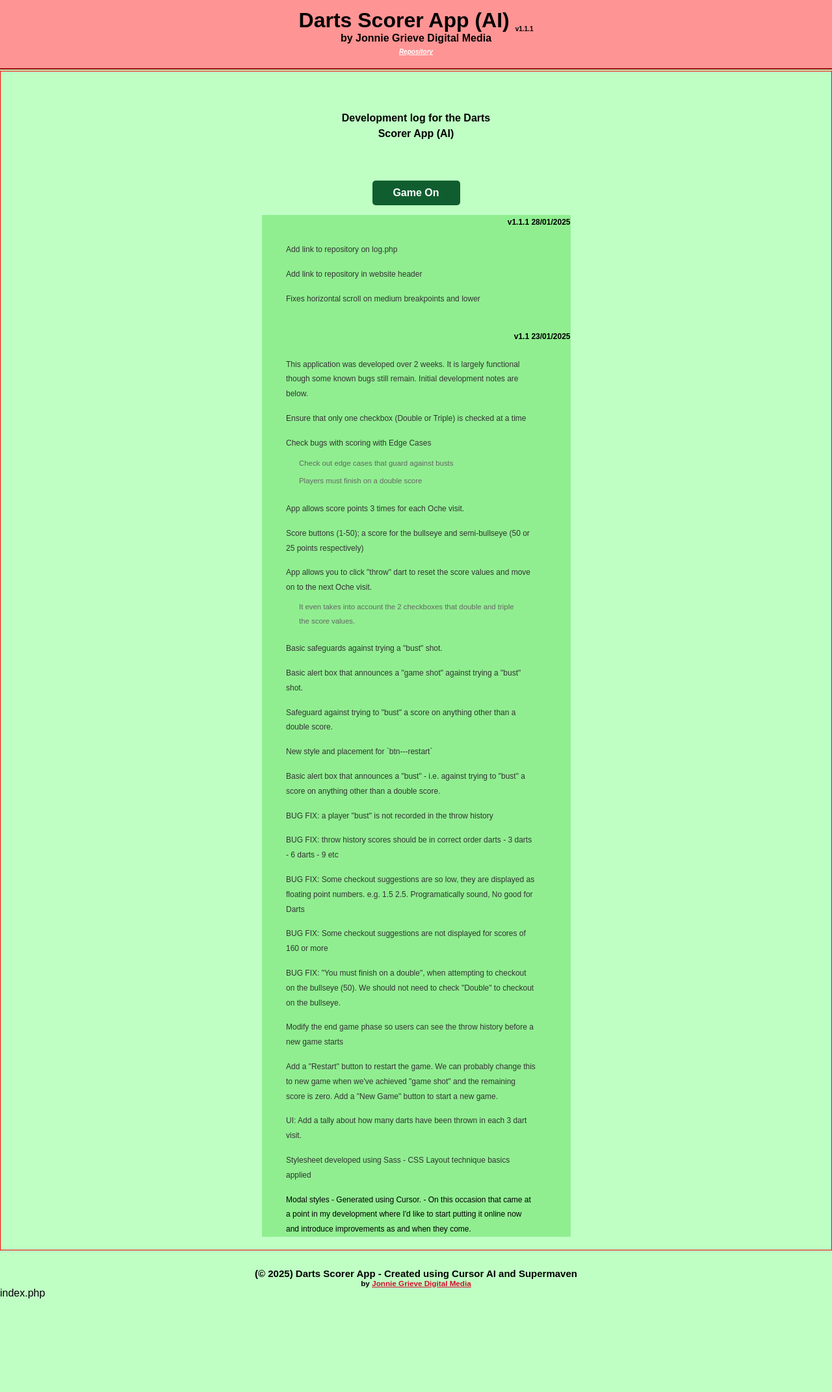
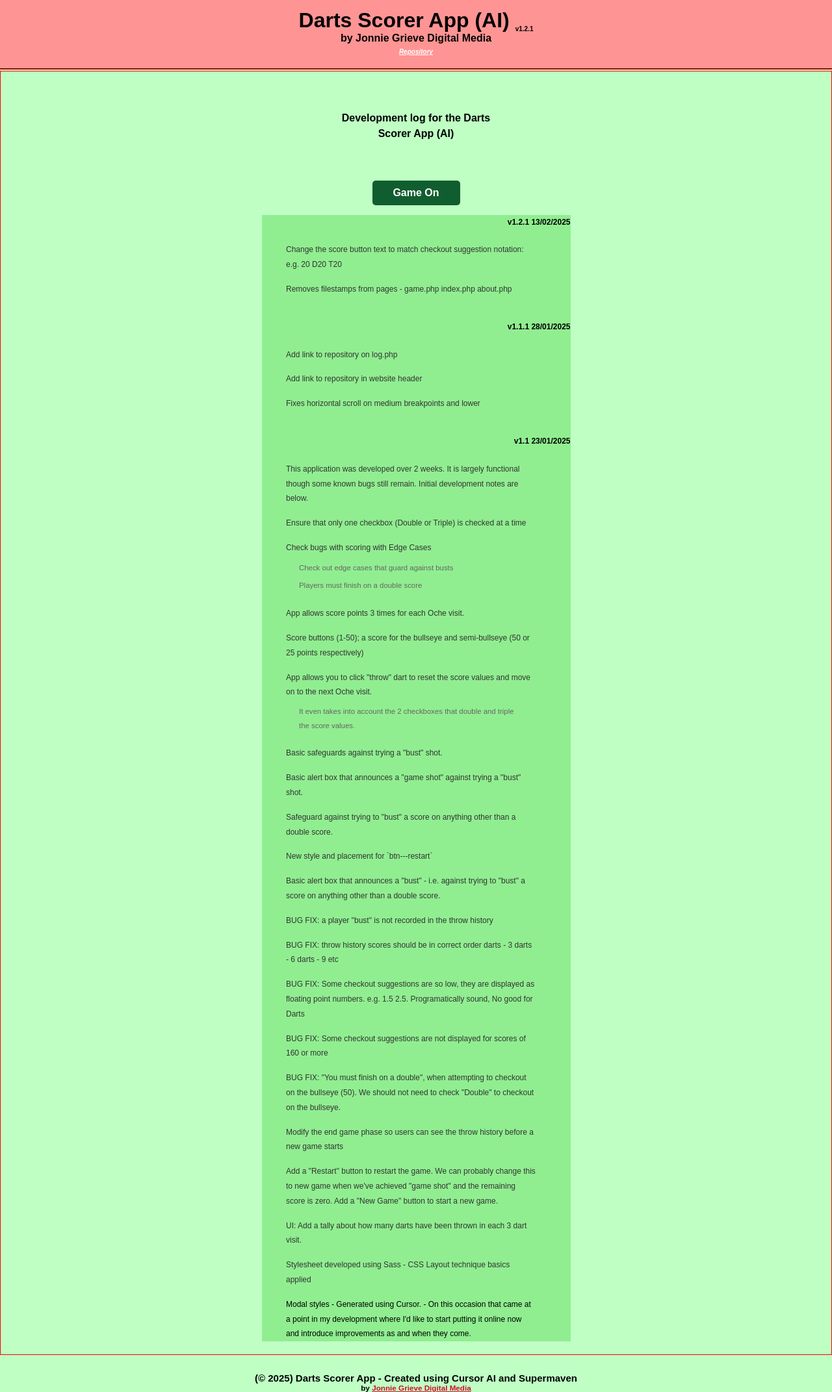
Before and after one commit to jg-digital-media/jgdm_darts_scorer, a PHP site: page /log.php in a window 1280 px wide. Shown: the whole page at 65% size. Before the commit the page ends 1999 px from the top, so only its background shows below. Run offline with PHP 8.4, Linux system fonts and the light colour scheme.

Commit message:
update log v1.2.1

```diff
--- a/log.php
+++ b/log.php
@@ -11,7 +11,7 @@
 
     <header>
 
-        <h1>Darts Scorer App (AI) <span id="app_version">v1.1.1</span></h1>
+        <h1>Darts Scorer App (AI) <span id="app_version">v1.2.1</span></h1>
         <h2>by Jonnie Grieve Digital Media</h2>
         <a href="https://github.com/jg-digital-media/jgdm_darts_scorer" target="_blank" id="app_repo">Repository</a>
 
@@ -24,6 +24,18 @@
         <a href="game.php" class="button" id="btn---game--on">Game On</a>
 
         <article>
+
+            <div class="log---header">
+                <span class="log---version">v1.2.1</span>
+                <span class="log---date">13/02/2025</span>
+            </div>
+
+            <ul class="dev---log">
+
+                <li>Change the score button text to match checkout suggestion notation:  e.g. 20 D20 T20</li>
+                <li>Removes filestamps from pages - game.php index.php about.php </li>
+
+            </ul>
 
             <div class="log---header">
                 <span class="log---version">v1.1.1</span>
@@ -92,8 +104,6 @@
 
         </footer>
 
-    <p>index.php</p>
-
     <script src="app.js" type="text/javascript"></script>
 
 </body>
```
